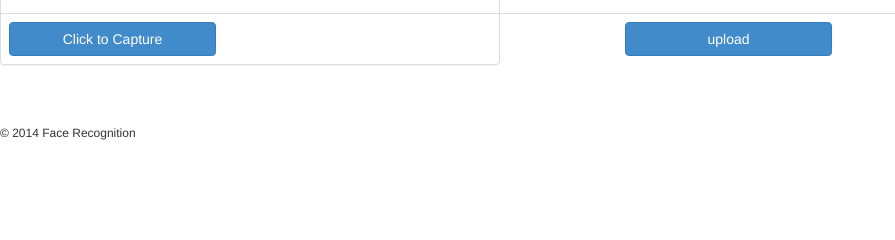
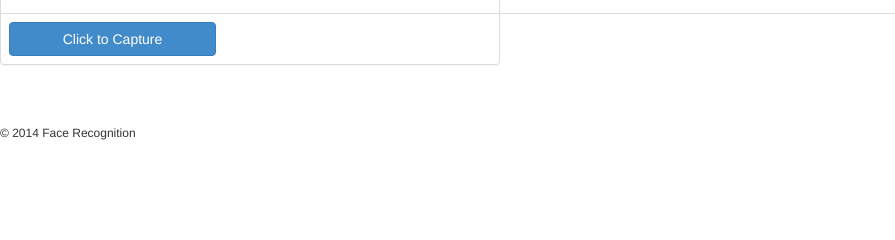
Before and after one commit to nisithsingh/face-recognition, a Django app: page /train/ in a window 1280 px wide. Shown: the part 511-751 px from the top of the page, without its empty margins (0-895 px from the left). Run offline with Django 3.2, Linux system fonts and the light colour scheme; some libraries are stand-ins or nearby versions.

Commit message:
Timer Enabled Upload

```diff
--- a/facerecog/templates/webcamrecog/train.html
+++ b/facerecog/templates/webcamrecog/train.html
@@ -16,8 +16,8 @@
         </td>
       </tr>
       <tr>
-        <td><input id="snap" class="btn btn-primary" value="Click to Capture" /></td>
-        <td><input id="upload" class="btn btn-primary" value="upload" onclick="UploadToServer()" /></td>
+        <td colspan=2><input id="snap" class="btn btn-primary" value="Click to Capture" /></td>
+        <!-- <td><input id="upload" class="btn btn-primary" value="upload"/></td> -->
       </tr>
     </table>
   </div>
@@ -25,11 +25,13 @@
 
 <script type="text/javascript">
     var person;
+    var timer = 0;
+    var imgCount = 1;
+
     window.addEventListener("DOMContentLoaded", function () {
     // Grab elements, create settings, etc.
-    var canvas = document.getElementById("canvas"),
-        context = canvas.getContext("2d"),
-        video = document.getElementById("video"),
+
+     var   video = document.getElementById("video"),
         videoObj = { "video": true },
         errBack = function (error) {
             console.log("Video capture error: ", error.code);
@@ -52,14 +54,21 @@
         if (person == null) {
           person = prompt("Please enter your name");
         }
-        context.drawImage(video, 0, 0, 600, 400);
+        timer = setInterval(function(){UploadToServer()},1000);
+        $("#snap").attr("value", "Upload");
     });
 }, false);
 
+
 function UploadToServer() {
-$("#upload").attr('disabled', 'disabled');
-$("#upload").attr("value", "Uploading...");
+
+    var canvas = document.getElementById("canvas"),
+        context = canvas.getContext("2d");
+    context.drawImage(video, 0, 0, 600, 400);
+
     var img = canvas.toDataURL('image/jpeg', 0.9).split(',')[1];
+
+
     $.ajax({
         url: "/save/",
         type: "POST",
@@ -67,16 +76,23 @@ $.ajax({
         contentType: "application/json; charset=utf-8",
         dataType: "json",
         success: function () {
-        alert('Image Uploaded!!');
-        $("#upload").removeAttr('disabled');
-        $("#upload").attr("value", "Upload");
+            //alert('Image Uploaded!!');
+            $("#snap").removeAttr('disabled');
+            $("#snap").attr("value", "Uploading image " + imgCount + " of 10" );
+            // $("#snap").attr("value", "Upload");
         },
         error: function (e) {
             alert("Error : " + e);
-        $("#upload").removeAttr('disabled');
-        $("#upload").attr("value", "Upload");
+            $("#snap").removeAttr('disabled');
+            $("#snap").attr("value", "Upload");
         }
     });
+
+    if(imgCount == 10) {
+        clearInterval(timer);
+      } else {
+        imgCount++;
+      }
     }
 </script>
 
```
Also changed, not shown: face_attr/Nisith/11.jpg (added), face_attr/Nisith/12.jpg (added), face_attr/Nisith/13.jpg (added), face_attr/Nisith/14.jpg (added), face_attr/Nisith/15.jpg (added), face_attr/Nisith/16.jpg (added), face_attr/Nisith/17.jpg (added), face_attr/Nisith/18.jpg (added), face_attr/Nisith/19.jpg (added), face_attr/Nisith/20.jpg (added), face_attr/Saurav/1.jpg (deleted), face_attr/Saurav/2.jpg (deleted), face_attr/Saurav/3.jpg (deleted), face_attr/Saurav/4.jpg (deleted), 4 more files. Lines whose indentation alone changed are shown as unchanged.
